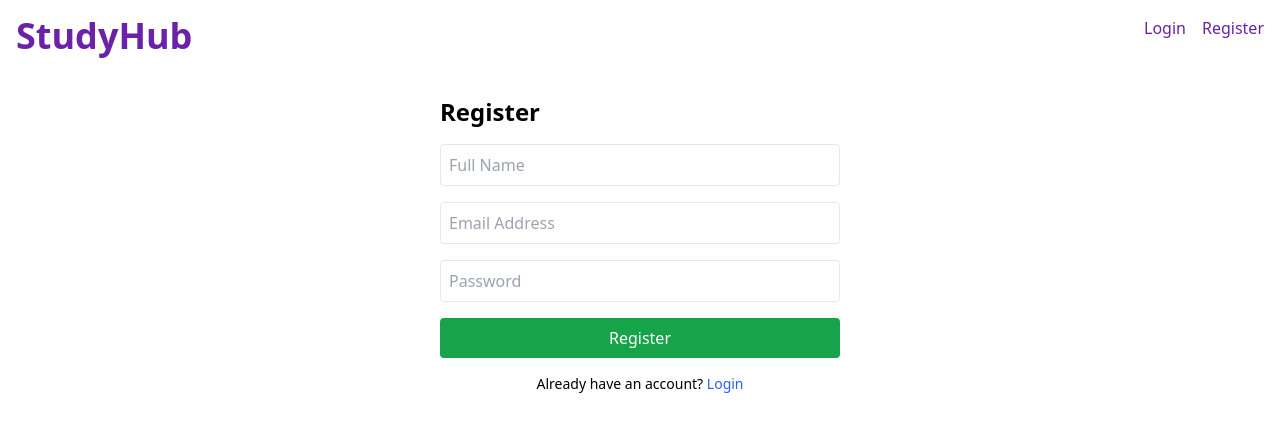
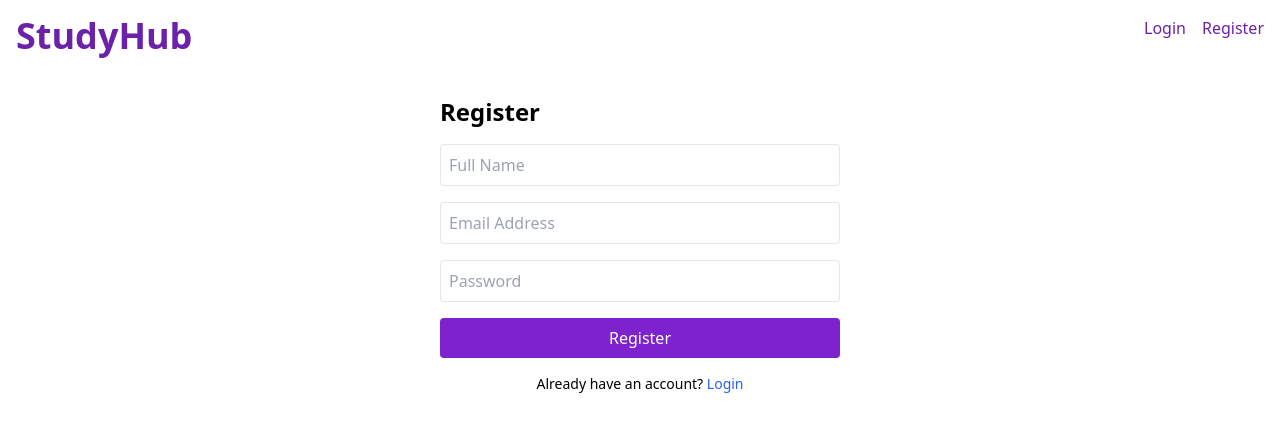
Before and after one commit to qwabena37/Studyhub-frontend, a React (Vite) app: page /register in a window 1280 px wide. Shown: the top 432 px of the page. Built offline with nearby package versions, Linux system fonts and the light colour scheme.

Commit message:
modify src/pages/Register.jsx

```diff
--- a/src/pages/Register.jsx
+++ b/src/pages/Register.jsx
@@ -55,7 +55,7 @@ const Register = () => {
 
         <button
           type="submit"
-          className="w-full bg-green-600 text-white py-2 rounded"
+          className="w-full bg-purple-700 text-white py-2 rounded"
         >
           Register
         </button>
```
